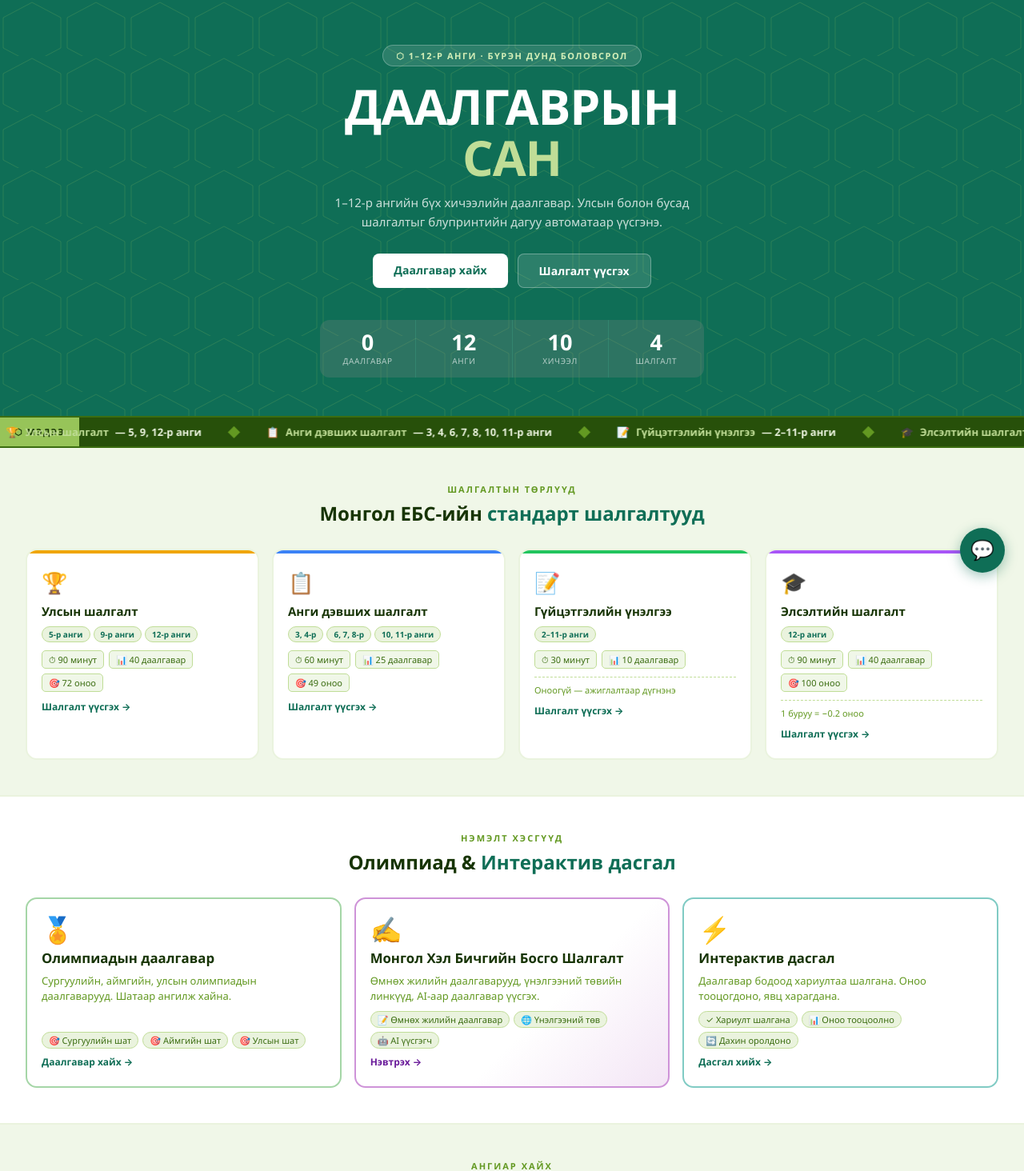
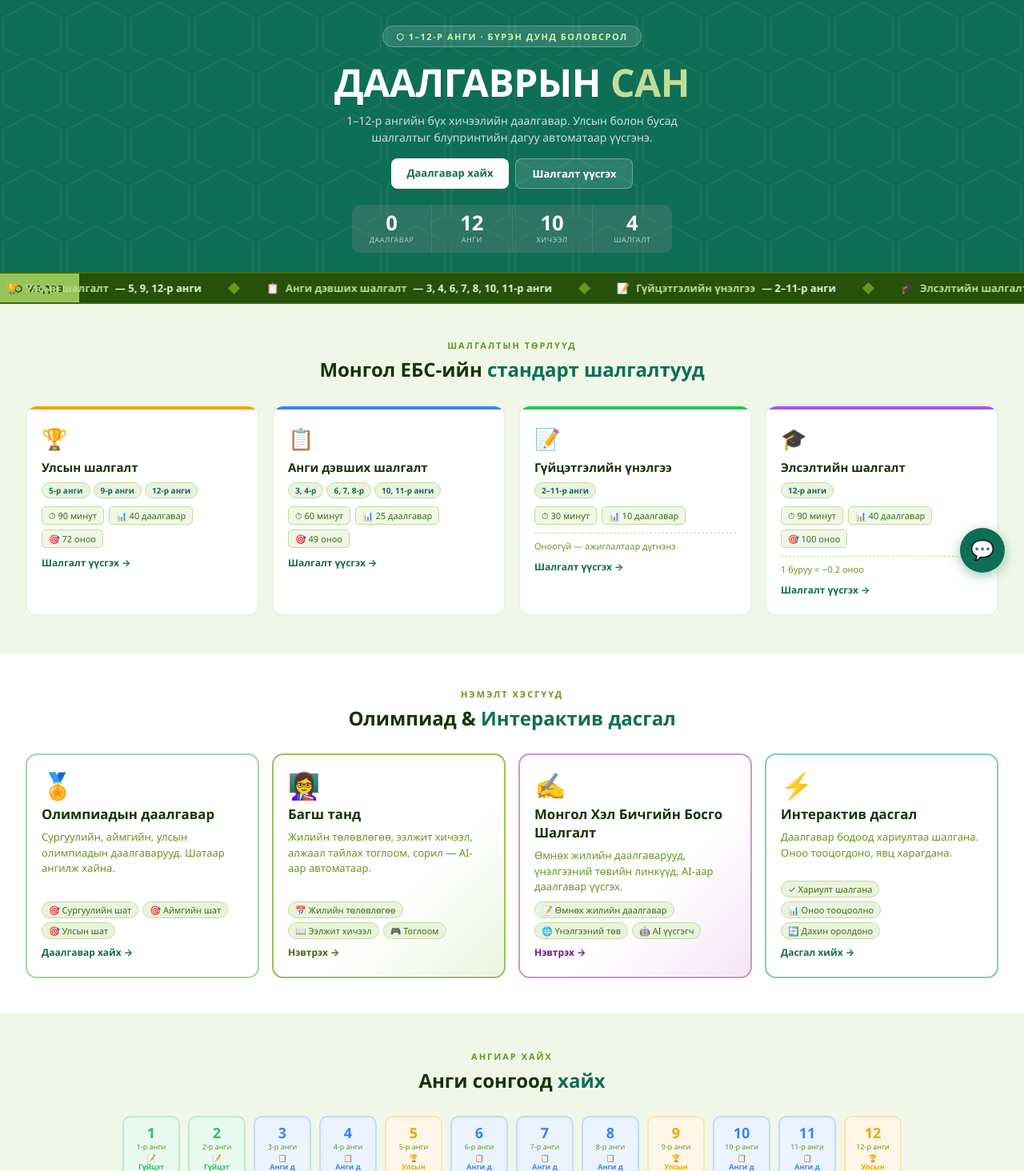
Before and after one commit to dtungaa0104-oss/Daalgavryn-san, a Flask app: page / in a window 1280 px wide. Shown: the part 60-1524 px from the top of the page at 80% size. Run offline with Flask 3, Linux system fonts and the light colour scheme; data that the repository does not hold is empty.

Commit message:
Update index.html

```diff
--- a/templates/index.html
+++ b/templates/index.html
@@ -9,7 +9,7 @@
 .hero {
   background: var(--teal-600);
   position: relative; overflow: hidden;
-  padding: 56px 32px 48px; text-align: center;
+  padding: clamp(20px,4vh,48px) 24px clamp(16px,3vh,36px); text-align: center;
 }
 .hero::before {
   content:'';position:absolute;inset:0;
@@ -24,33 +24,34 @@
   padding:5px 16px; border-radius:99px; margin-bottom:18px; text-transform:uppercase;
 }
 .hero h1 {
-  font-size:clamp(2.2rem,6vw,3.8rem); font-weight:900; color:#fff;
-  line-height:1.05; margin-bottom:12px; letter-spacing:-1px;
+  font-size:clamp(1.4rem,4vw,3rem); font-weight:900; color:#fff;
+  line-height:1.1; margin-bottom:10px; letter-spacing:-0.5px;
+  white-space:nowrap;
 }
 .hero h1 span { color:var(--green-100); }
 .hero p {
-  font-size:15px; color:rgba(255,255,255,.78);
-  max-width:480px; margin:0 auto 28px; line-height:1.6;
+  font-size:clamp(12px,1.8vw,14px); color:rgba(255,255,255,.78);
+  max-width:440px; margin:0 auto 16px; line-height:1.5;
 }
-.hero-btns { display:flex; gap:12px; justify-content:center; flex-wrap:wrap; margin-bottom:40px; }
+.hero-btns { display:flex; gap:8px; justify-content:center; flex-wrap:wrap; margin-bottom:20px; }
 .btn-hero-primary {
   background:#fff; color:var(--teal-600);
-  padding:11px 26px; border-radius:8px; font-size:14px; font-weight:700;
+  padding:9px 20px; border-radius:8px; font-size:13px; font-weight:700;
   text-decoration:none; transition:all .2s;
 }
 .btn-hero-primary:hover { background:var(--green-50); transform:translateY(-1px); }
 .btn-hero-ghost {
   background:rgba(255,255,255,.12); color:#fff;
-  padding:11px 26px; border-radius:8px; font-size:14px; font-weight:600;
+  padding:9px 20px; border-radius:8px; font-size:13px; font-weight:600;
   text-decoration:none; border:1px solid rgba(255,255,255,.3); transition:all .2s;
 }
 .btn-hero-ghost:hover { background:rgba(255,255,255,.22); }
 
 /* Stats */
-.hero-stats { display:flex; gap:1px; background:rgba(255,255,255,.15); border-radius:12px; overflow:hidden; max-width:480px; margin:0 auto; }
-.stat-card  { flex:1; background:rgba(0,0,0,.12); padding:14px 10px; text-align:center; }
-.stat-num   { display:block; font-size:1.7rem; font-weight:900; color:#fff; line-height:1; }
-.stat-label { display:block; font-size:10px; color:rgba(255,255,255,.65); margin-top:3px; text-transform:uppercase; letter-spacing:.06em; }
+.hero-stats { display:flex; gap:1px; background:rgba(255,255,255,.15); border-radius:10px; overflow:hidden; max-width:400px; margin:0 auto; }
+.stat-card  { flex:1; background:rgba(0,0,0,.12); padding:10px 8px; text-align:center; }
+.stat-num   { display:block; font-size:clamp(1.2rem,3vw,1.6rem); font-weight:900; color:#fff; line-height:1; }
+.stat-label { display:block; font-size:9px; color:rgba(255,255,255,.65); margin-top:2px; text-transform:uppercase; letter-spacing:.06em; }
 
 /* Section */
 .home-section { padding:44px 32px; }
@@ -134,7 +135,7 @@
 <section class="hero">
   <div class="hero-inner">
     <div class="hero-badge">⬡ 1–12-Р АНГИ · БҮРЭН ДУНД БОЛОВСРОЛ</div>
-    <h1>ДААЛГАВРЫН<br><span>САН</span></h1>
+    <h1>ДААЛГАВРЫН <span>САН</span></h1>
     <p>1–12-р ангийн бүх хичээлийн даалгавар. Улсын болон бусад шалгалтыг блупринтийн дагуу автоматаар үүсгэнэ.</p>
     <div class="hero-btns">
       <a href="/questions" class="btn-hero-primary">Даалгавар хайх</a>
@@ -274,6 +275,17 @@
       </div>
       <span class="extra-link">Даалгавар хайх →</span>
     </a>
+    <a href="/teacher" class="extra-card" style="border-color:#97C459;background:linear-gradient(135deg,#fff 60%,#EAF3DE)">
+      <span class="extra-icon">👩‍🏫</span>
+      <h3>Багш танд</h3>
+      <p>Жилийн төлөвлөгөө, ээлжит хичээл, алжаал тайлах тоглоом, сорил — AI-аар автоматаар.</p>
+      <div class="extra-tags">
+        <span>📅 Жилийн төлөвлөгөө</span>
+        <span>📖 Ээлжит хичээл</span>
+        <span>🎮 Тоглоом</span>
+      </div>
+      <span class="extra-link" style="color:#3B6D11">Нэвтрэх →</span>
+    </a>
     <a href="/mongol-bichig" class="extra-card" style="border-color:#CE93D8;background:linear-gradient(135deg,#fff 60%,#F3E5F5)">
       <span class="extra-icon">✍</span>
       <h3>Монгол Хэл Бичгийн Босго Шалгалт</h3>
```
